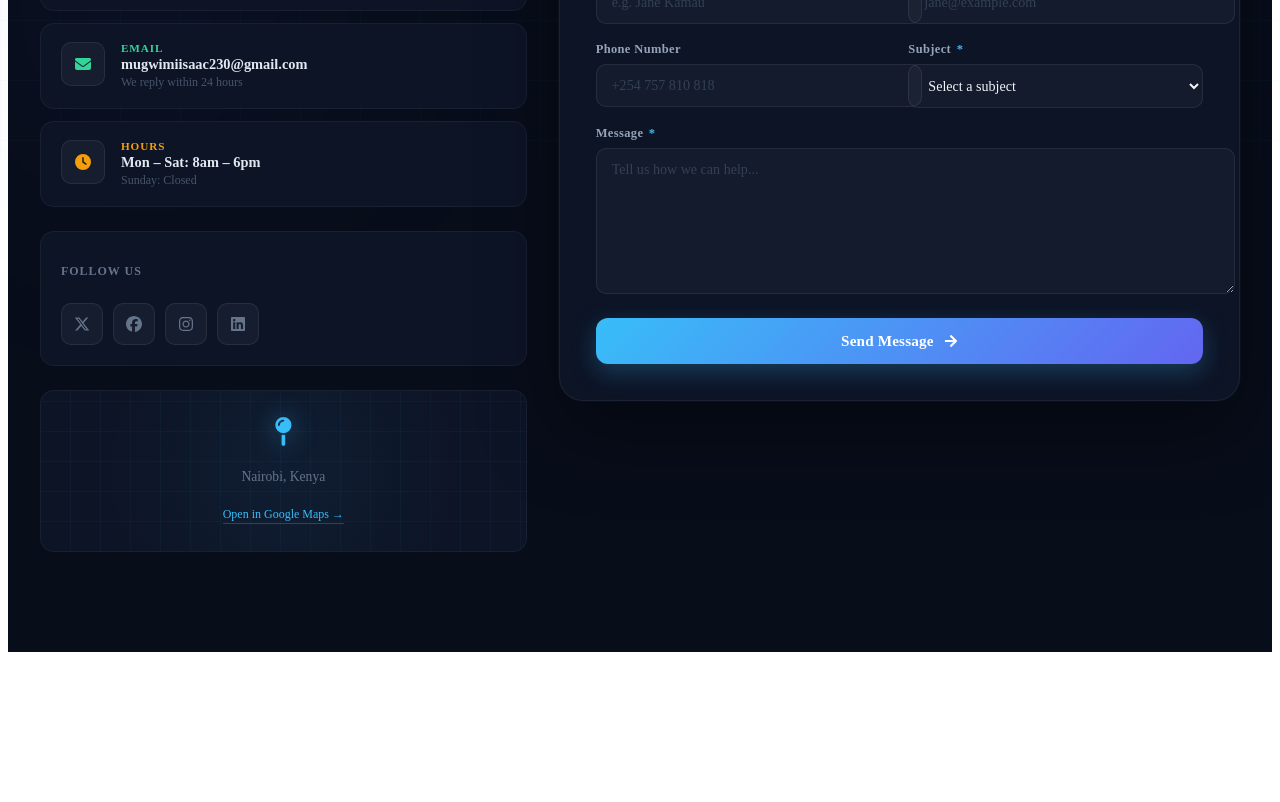
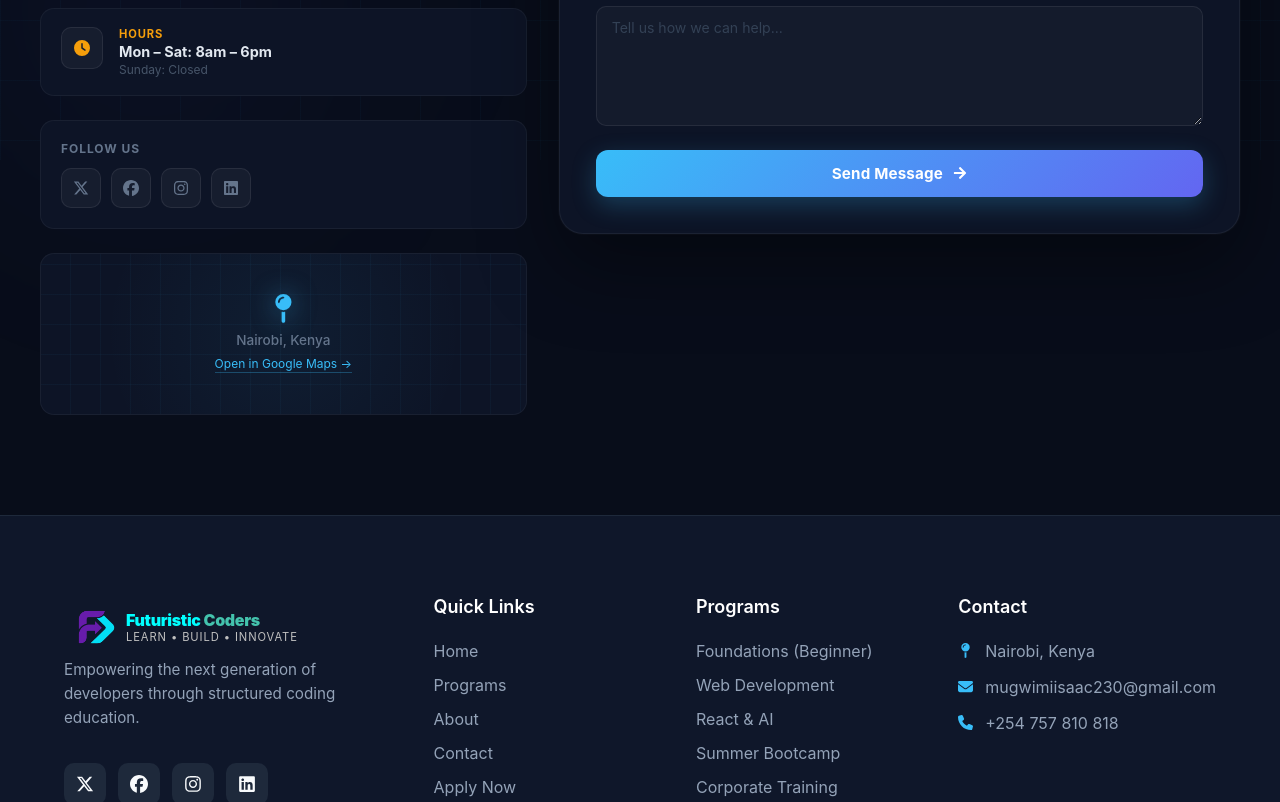
Before and after one commit to isaacmugwimi/futuristic-coders, a Next.js app: page /contact in a window 1280 px wide. Shown: the part 640-1442 px from the top of the page. Before the commit the page ends 1300 px from the top, so only its background shows below. Built offline with nearby package versions, Linux system fonts and the light colour scheme.

Commit message:
Some new changes

```diff
--- a/src/app/layout.js
+++ b/src/app/layout.js
@@ -1,3 +1,6 @@
+import Footer from "../components/Footer/Footer";
+import Navbar from "../components/Navbar/Navbar";
+import "../global.css"
 export const metadata = {
   title: "Futuristic Coders | Coding Education for the Next Generation",
   description:
@@ -7,7 +10,12 @@ export const metadata = {
 export default function RootLayout({ children }) {
   return (
     <html lang="en" suppressHydrationWarning>
-      <body>{children}</body>
+      <body>
+        <Navbar />
+        {children}
+
+        <Footer />
+      </body>
     </html>
   );
 }
--- a/src/app/page.js
+++ b/src/app/page.js
@@ -1,19 +1,15 @@
-import Navbar from "../components/Navbar/Navbar";
 import Hero from "../components/Hero/Hero";
 import Programs from "../components/Programs/Programs";
 import About from "../components/About/About";
-import Footer from "../components/Footer/Footer";
 import ContactBanner from "../components/ContactBanner/ConatctBanner";
 
 export default function Home() {
   return (
     <main>
-      <Navbar />
       <Hero />
       <Programs />
       <About />
       <ContactBanner />
-      <Footer />
     </main>
   );
 }
--- a/src/components/Contact/Contact.css
+++ b/src/components/Contact/Contact.css
@@ -1,4 +1,12 @@
 /* ─── PAGE ───────────────────────────────────────────────── */
+
+.contact-page,
+.contact-page *,
+.contact-page *::before,
+.contact-page *::after {
+  box-sizing: border-box;
+}
+
 .contact-page {
   position: relative;
   min-height: 100vh;
--- a/src/components/Footer/Footer.jsx
+++ b/src/components/Footer/Footer.jsx
@@ -11,11 +11,15 @@ import {
   FaEnvelope,
   FaPhone,
 } from "react-icons/fa6";
-import { FaCode } from "react-icons/fa";
 import "./Footer.css";
 
-const QUICK_LINKS = ["Home", "Programs", "About", "Contact", "Apply Now"];
-const PROGRAMS = [
+const QUICK_LINKS = [
+  { label: "Home", href: "/" },
+  { label: "Programs", href: "/#programs" },
+  { label: "About", href: "/#about" },
+  { label: "Contact", href: "/contact" },
+  { label: "Apply Now", href: "/register" },
+];const PROGRAMS = [
   "Foundations (Beginner)",
   "Web Development",
   "React & AI",
@@ -79,9 +83,9 @@ export default function Footer() {
             <h4 className="fc-footer-title">Quick Links</h4>
             <ul className="fc-footer-links">
               {QUICK_LINKS.map((link) => (
-                <li key={link}>
-                  <Link href={`/${link.toLowerCase().replace(/\s+/g, "-")}`}>
-                    {link}
+                <li key={link.label}>
+                  <Link href={link.href}>
+                    {link.label}
                   </Link>
                 </li>
               ))}
--- a/src/components/Navbar/Navbar.jsx
+++ b/src/components/Navbar/Navbar.jsx
@@ -2,16 +2,16 @@
 import Image from "next/image";
 import { useState } from "react";
 import Link from "next/link";
-import "../../global.css";
-import { FaBars, FaTimes, FaChevronRight, FaCode } from "react-icons/fa";
+
+import { FaBars, FaTimes, FaChevronRight } from "react-icons/fa";
 
 import "./Navbar.css";
 
 const NAV_LINKS = [
-  { label: "Home", href: "#home" },
-  { label: "Programs", href: "#programs" },
-  { label: "About", href: "#about" },
-  { label: "Contact", href: "#contact" },
+  { label: "Home", href: "/" },
+  { label: "Programs", href: "/#programs" },
+  { label: "About", href: "/#about" },
+  { label: "Contact", href: "/#contact" },
 ];
 
 export default function Navbar() {
@@ -47,17 +47,17 @@ export default function Navbar() {
         {/* DESKTOP NAV */}
         <nav className="navbar-links">
           {NAV_LINKS.map((link) => (
-            <a key={link.label} href={link.href} className="navbar-link">
+            <Link key={link.label} href={link.href} className="navbar-link">
               {link.label}
-            </a>
+            </Link>
           ))}
         </nav>
 
         {/* CTA */}
         <div className="navbar-actions">
-          <a href="#programs" className="navbar-btn">
+          <Link href="/#programs" className="navbar-btn">
             Apply Now
-          </a>
+          </Link>
         </div>
 
         {/* MOBILE TOGGLE */}
@@ -73,7 +73,7 @@ export default function Navbar() {
       <div className={`navbar-mobile ${menuOpen ? "open" : ""}`}>
         <div className="navbar-mobile-links">
           {NAV_LINKS.map((link) => (
-            <a
+            <Link
               key={link.label}
               href={link.href}
               className="navbar-mobile-link"
@@ -82,17 +82,17 @@ export default function Navbar() {
               <span>{link.label}</span>
 
               <FaChevronRight />
-            </a>
+            </Link>
           ))}
         </div>
 
-        <a
-          href="#programs"
+        <Link
+          href="/#programs"
           className="navbar-mobile-btn"
           onClick={() => setMenuOpen(false)}
         >
           Apply Now
-        </a>
+        </Link>
       </div>
     </header>
   );
```
Also changed, not shown: 1 other file (tests, documents, lock files or other folders).
